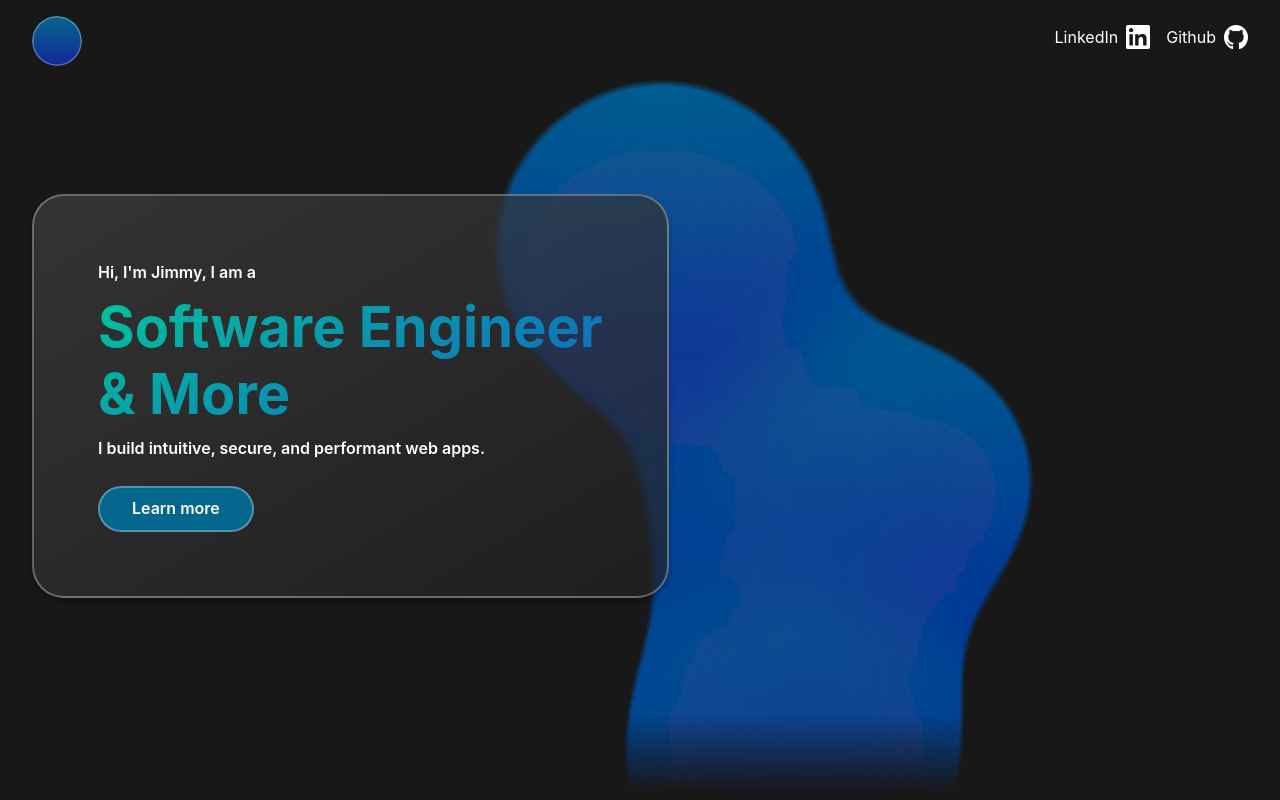
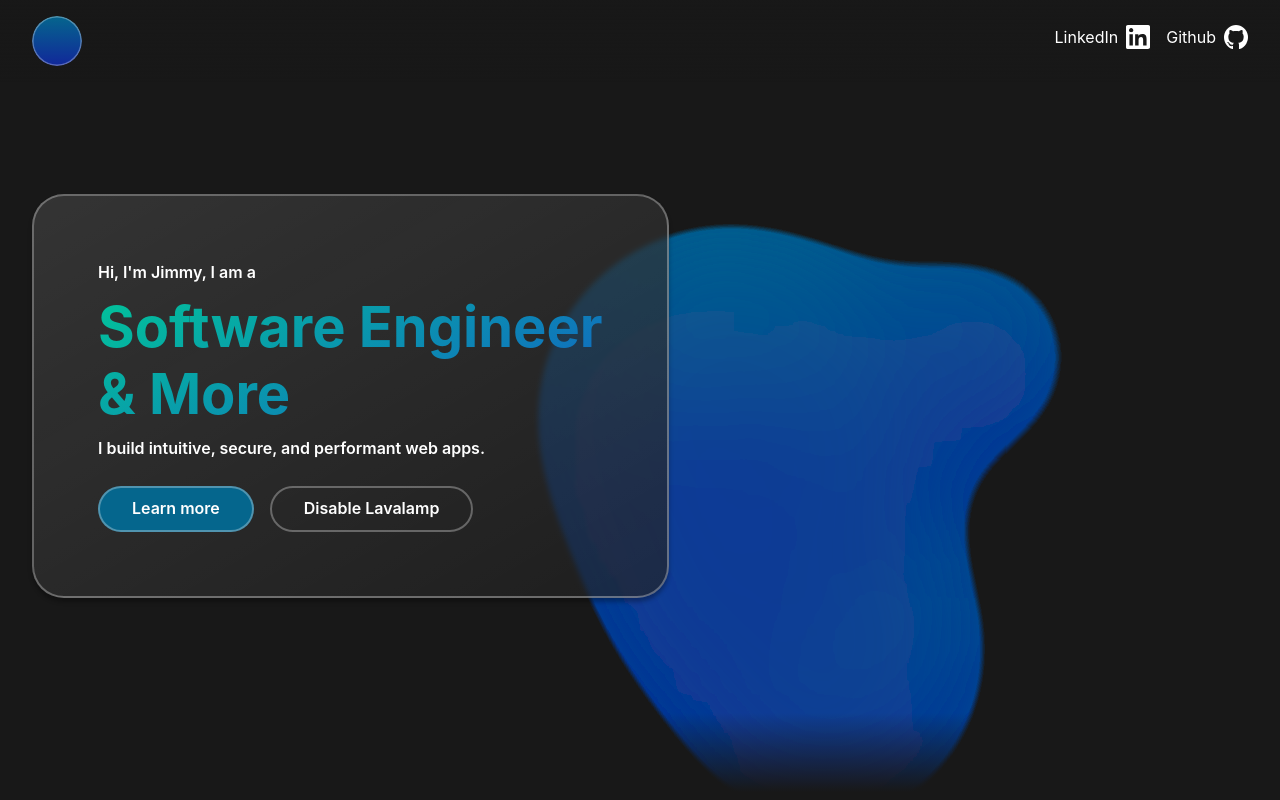
Before and after one commit to Rocket-Fish/portfolio, a Vue app: page / in a window 1280 px wide. Shown: the top 800 px of the page. Built offline with nearby package versions, Linux system fonts and the light colour scheme.

Commit message:
option to disable lava lamp

```diff
--- a/src/assets/main.css
+++ b/src/assets/main.css
@@ -370,8 +370,7 @@ svg.icon {
 }
 
 @media (hover: hover) {
-  .button:hover:not(:active)::before,
-  .button:focus:not(:active)::before {
+  .button:hover:not(:active)::before {
     opacity: 1;
   }
   a.button:hover {
--- a/src/components/homepage/HeroSection.vue
+++ b/src/components/homepage/HeroSection.vue
@@ -1,12 +1,20 @@
 <script setup lang="ts">
 import LavaLamp from "./LavaLamp.vue";
-import IconGithub from "@/components/icons/IconGithub.vue";
-import IconLinkedin from "@/components/icons/IconLinkedin.vue";
+import { ref, onMounted } from "vue";
+
+const disableLavalamp = ref(false);
+
+onMounted(() => {
+  const isReducedMotion =
+    window.matchMedia(`(prefers-reduced-motion: reduce)`).matches === true;
+
+  disableLavalamp.value = isReducedMotion;
+});
 </script>
 <template>
   <section class="hero">
     <div class="hero__background">
-      <LavaLamp />
+      <LavaLamp :disable="disableLavalamp" />
     </div>
     <div class="hero__layout container">
       <div class="hero-card card card--large card--transparent">
@@ -22,17 +30,12 @@ import IconLinkedin from "@/components/icons/IconLinkedin.vue";
           </p>
           <div class="hero-card__cta">
             <a href="#what-i-bring" class="button">Learn more</a>
-            <!-- <div class="hero-card__icon-container">
             <a
-              href="https://www.linkedin.com/in/jimmy-z-096b031b2/"
-              target="_blank"
+              href="#"
+              class="button button--secondary"
+              @click.prevent="disableLavalamp = !disableLavalamp"
+              >{{ disableLavalamp ? "Enable" : "Disable" }} Lavalamp</a
             >
-              <IconLinkedin />
-            </a>
-            <a href="https://github.com/rocket-fish" target="_blank">
-              <IconGithub />
-            </a>
-          </div> -->
           </div>
         </div>
       </div>
@@ -87,8 +90,9 @@ import IconLinkedin from "@/components/icons/IconLinkedin.vue";
 .hero-card__cta {
   margin-top: 1rem;
   display: flex;
-  justify-content: space-between;
+  justify-content: start;
   align-items: center;
+  gap: 1rem;
 
   width: 100%;
 }
--- a/src/components/homepage/LavaLamp.vue
+++ b/src/components/homepage/LavaLamp.vue
@@ -1,7 +1,12 @@
 <script setup lang="ts">
 // gotta give credit where credit is due
 // this component has been adapted from this person's code pen https://codepen.io/mosfetti/pen/JjaYaVy
-import { ref, onMounted, onUnmounted, computed } from "vue";
+import { ref, onMounted, onUnmounted, computed, watch } from "vue";
+
+type Props = {
+  disable: Boolean;
+};
+const props = defineProps<Props>();
 
 type Circle = {
   x: number;
@@ -92,7 +97,9 @@ onMounted(() => {
       // spawn number of circles proportional to width, concentrate them towards 60% to the right side of the screen
       const elementWidth = lavaLampElement.value.clientWidth;
       const elementHeight = lavaLampElement.value.clientHeight;
-      const numberOfCircles = Math.ceil(elementWidth / 200);
+      let numberOfCircles = Math.ceil(elementWidth / 200);
+      if (numberOfCircles > 7) numberOfCircles = 7;
+      if (numberOfCircles < 2) numberOfCircles = 2;
 
       const getRandom = (min: number, max: number) => {
         return Math.random() * (max - min) + min;
@@ -119,14 +126,37 @@ onMounted(() => {
     circles.value = defaultCircles;
   }
   window.addEventListener("resize", onWindowResize);
+  if (!props.disable && !interval) {
+    startAnimation();
+  }
+});
+
+const startAnimation = () => {
   interval = window.setInterval(() => {
     circles.value = circles.value.map((circle) => updateCirclePosition(circle));
-  }, 10);
+  }, 20);
+};
+
+const stopAnimation = () => {
+  if (interval) {
+    window.clearInterval(interval);
+    interval = null;
+  }
+};
+
+watch<Props>(props, (newValue: Props) => {
+  console.log("here");
+  if (!newValue.disable && !interval) {
+    startAnimation();
+  }
+  if (newValue.disable && interval) {
+    stopAnimation();
+  }
 });
 
 onUnmounted(() => {
   window.removeEventListener("resize", onWindowResize);
-  if (interval) window.clearInterval(interval);
+  stopAnimation();
 });
 </script>
 <template>
--- a/src/components/navbar/AnimatedLink.vue
+++ b/src/components/navbar/AnimatedLink.vue
@@ -41,4 +41,11 @@ html:not([data-scroll="0"]) .moveable-text {
 html:not([data-scroll="0"]) .animated-link {
   width: 1.5rem;
 }
+
+@media screen and (prefers-reduced-motion: reduce) {
+  .animated-link,
+  .moveable-text {
+    transition: 0s;
+  }
+}
 </style>
--- a/src/components/navbar/NavBar.vue
+++ b/src/components/navbar/NavBar.vue
@@ -44,6 +44,12 @@ import AnimatedLink from "./AnimatedLink.vue";
   transition: 0.4s ease-in-out;
 }
 
+@media screen and (prefers-reduced-motion: reduce) {
+  .nav {
+    transition: 0s;
+  }
+}
+
 .nav__container {
   display: flex;
   justify-content: space-between;
```
